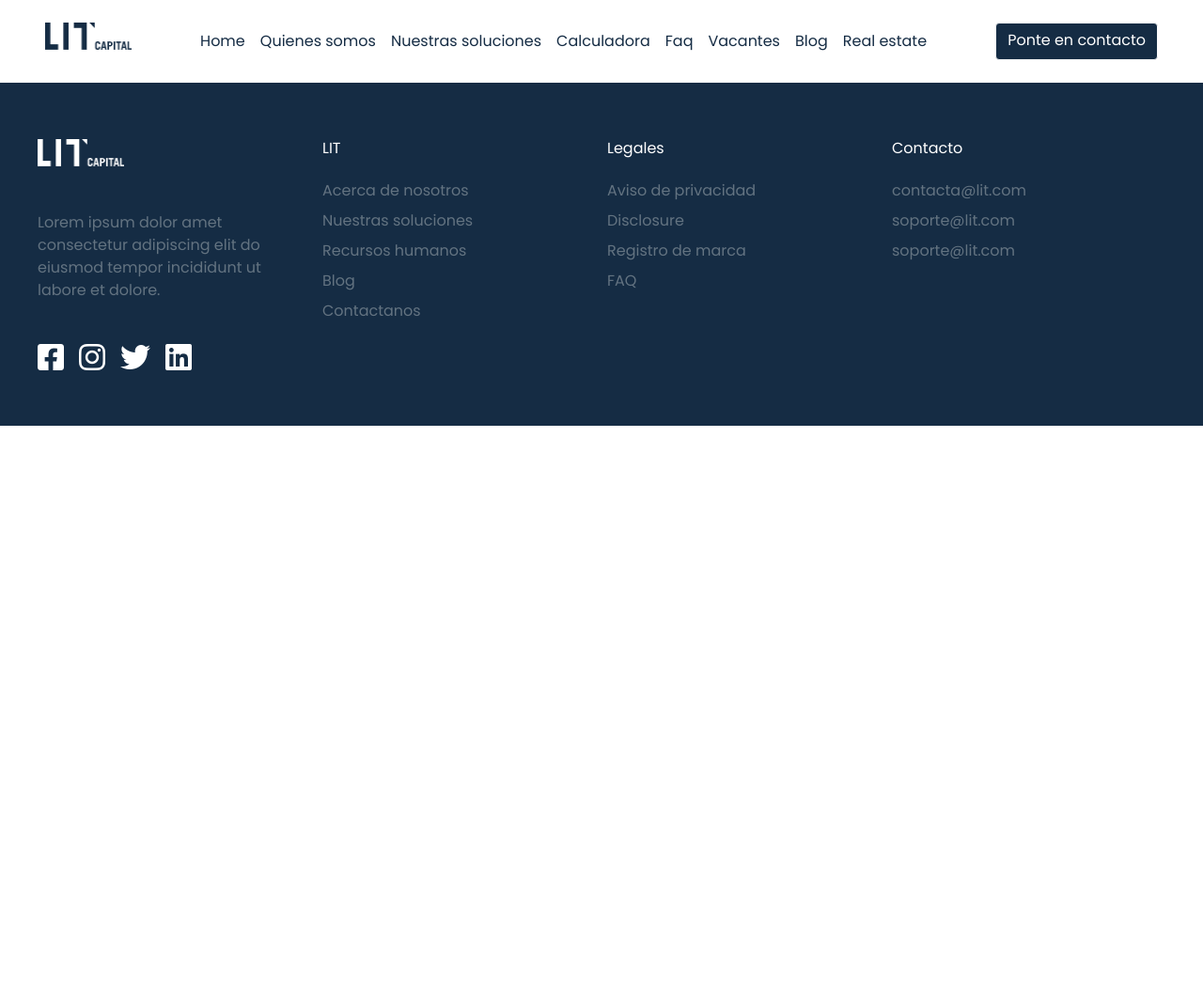
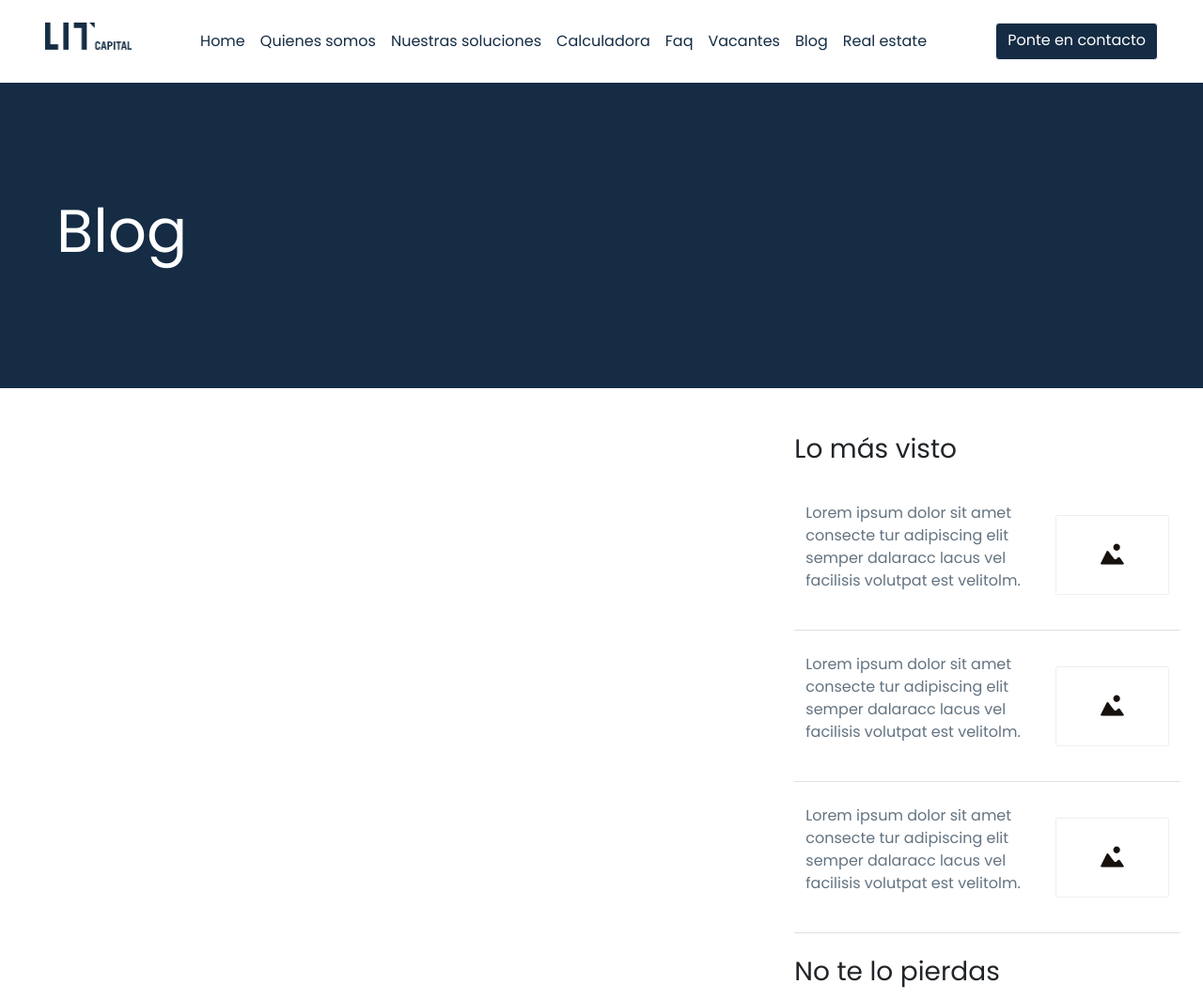
Before and after one commit to samuel-mc/lit-capital, a PHP site: page /lit_capital/blogB in a window 1280 px wide. Shown: the top 1064 px of the page at 94% size. Before the commit the page ends 453 px from the top, so only its background shows below. Run offline with PHP 8.4, Linux system fonts and the light colour scheme; some libraries are stand-ins or nearby versions.

Commit message:
Seccion blogB

```diff
--- a/public/css/generics.css
+++ b/public/css/generics.css
@@ -110,6 +110,36 @@
     transition: background-color 0.3s ease-in-out;
 }
 
+.blog__content {
+    display: grid;
+    grid-template-columns: 1fr 1fr 1fr;
+}
+
+.blog__content > .blog__entries {
+    grid-column: 1 / 3;
+}
+
+.blog__content > .blog__sidebar {
+    grid-column: 3 / 4;
+}
+
+.blog--lmv {
+    align-items: center;
+    border-bottom: 1px solid #e0e0e0;
+    display: grid;
+    gap: 12px;
+    grid-template-columns: 1fr 1fr 1fr;
+    padding: 24px 12px;
+}
+
+.blog--lmv > p {
+    grid-column: 1 / 3;
+}
+
+.blog--lmv > img {
+    grid-column: 3 / 4;
+}
+
 .grid--2cols {
     display: grid;
     grid-template-columns: 1fr 1fr;
@@ -215,6 +245,10 @@
     .p--container {
         padding: 24px;
     }
+
+    .blog__content {
+        grid-template-columns: 1fr;
+    }
 }
 
 @media (max-width: 767px) {
--- a/views/blog.php
+++ b/views/blog.php
@@ -3,5 +3,9 @@
 <main class="">
     <section class="mw--1440">
     </section>
+    <section class="mw--1440 px-5 py-0">
+        <iframe style="border-radius:12px" src="https://open.spotify.com/embed/episode/1Cnpar6QzToE3O4GMpQ2bd?utm_source=generator&theme=0" width="100%" height="320" frameBorder="0" allowfullscreen="" allow="autoplay; clipboard-write; encrypted-media; fullscreen; picture-in-picture" loading="lazy"></iframe>
+    </section>
+    <?php include 'components/contactoForm.php'; ?>
 </main>
 <?php include 'partials/footer.php'; ?>
--- a/views/blogB.php
+++ b/views/blogB.php
@@ -1,7 +1,41 @@
 <?php include 'partials/header.php'; ?>
 <?php include 'partials/navbar.php'; ?>
 <main class="">
-    <section class="mw--1440">
+    <section class="mw--1440 p--container bg--dark-blue">
+        <h2 class="text--2xl text--white">Blog</h2>
     </section>
+    <section class="mw--1440 p-4">
+        <div class="blog__content">
+            <main class="blog__entries"></main>
+            <aside class="blog__sidebar">
+                <div class="my-4">
+                    <h3 class="mb-3">Lo más visto</h3>
+                    <div class="blog--lmv">
+                        <p class="text--grey">
+                            Lorem ipsum dolor sit amet consecte tur adipiscing elit semper dalaracc lacus vel facilisis volutpat est velitolm.
+                        </p>
+                        <img src="<?php echo __ROOT__; ?>/public/img/blog/imgPlaceholder.png" class="w-100">
+                    </div>
+                    <div class="blog--lmv">
+                        <p class="text--grey">
+                            Lorem ipsum dolor sit amet consecte tur adipiscing elit semper dalaracc lacus vel facilisis volutpat est velitolm.
+                        </p>
+                        <img src="<?php echo __ROOT__; ?>/public/img/blog/imgPlaceholder.png" class="w-100">
+                    </div>
+                    <div class="blog--lmv">
+                        <p class="text--grey">
+                            Lorem ipsum dolor sit amet consecte tur adipiscing elit semper dalaracc lacus vel facilisis volutpat est velitolm.
+                        </p>
+                        <img src="<?php echo __ROOT__; ?>/public/img/blog/imgPlaceholder.png" class="w-100">
+                    </div>
+                </div>
+                <div class="my-4">
+                    <h3 class="mb-3">No te lo pierdas</h3>
+                    <iframe style="border-radius:12px" src="https://open.spotify.com/embed/episode/1Cnpar6QzToE3O4GMpQ2bd?utm_source=generator&theme=0" width="100%" height="352" frameBorder="0" allowfullscreen="" allow="autoplay; clipboard-write; encrypted-media; fullscreen; picture-in-picture" loading="lazy"></iframe>
+                </div>
+            </aside>
+        </div>
+    </section>
+    <?php include 'components/contactoForm.php'; ?>
 </main>
 <?php include 'partials/footer.php'; ?>
--- a/views/faq.php
+++ b/views/faq.php
@@ -2,6 +2,9 @@
 <?php include 'partials/navbar.php'; ?>
 <main class="">
     <section class="mw--1440">
-    </section>
+
+        </section>
+
+    <?php include 'components/contactoForm.php'; ?>
 </main>
 <?php include 'partials/footer.php'; ?>
--- a/views/index.php
+++ b/views/index.php
@@ -46,7 +46,7 @@
             </div>
         </div>
     </section>
-    <section class="mw--1440 bg--medium-blue p-4">
+    <section class="mw--1440 bg--medium-blue p-4" id="calculadora">
         <h2 class="text--2xl text--white text-center">Nuestra calculadora</h2>
     </section>
     <section class="mw--1440 p-5 ">
--- a/views/partials/navbar.php
+++ b/views/partials/navbar.php
@@ -19,16 +19,16 @@
                     <a class="a--<?php echo $navClass ?>" href="<?php echo __ROOT__; ?>/soluciones">Nuestras soluciones</a>
                 </li>
                 <li class="mx-2 my-2">
-                    <a class="a--<?php echo $navClass ?>" href="<?php echo __ROOT__; ?>">Calculadora</a>
+                    <a class="a--<?php echo $navClass ?>" href="<?php echo __ROOT__; ?>/#calculadora">Calculadora</a>
                 </li>
                 <li class="mx-2 my-2">
-                    <a class="a--<?php echo $navClass ?>" href="<?php echo __ROOT__; ?>">Faq</a>
+                    <a class="a--<?php echo $navClass ?>" href="<?php echo __ROOT__; ?>/faq">Faq</a>
                 </li>
                 <li class="mx-2 my-2">
                     <a class="a--<?php echo $navClass ?>" href="<?php echo __ROOT__; ?>">Vacantes</a>
                 </li>
                 <li class="mx-2 my-2">
-                    <a class="a--<?php echo $navClass ?>" href="<?php echo __ROOT__; ?>">Blog</a>
+                    <a class="a--<?php echo $navClass ?>" href="<?php echo __ROOT__; ?>/blog">Blog</a>
                 </li>
                 <li class="mx-2 my-2">
                     <a class="a--<?php echo $navClass ?>" href="<?php echo __ROOT__; ?>">Real estate</a>
@@ -70,16 +70,16 @@
                     <a class="a--white" href="<?php echo __ROOT__; ?>/soluciones">Nuestras soluciones</a>
                 </li>
                 <li class="my-2">
-                    <a class="a--white" href="<?php echo __ROOT__; ?>">Calculadora</a>
+                    <a class="a--white" href="<?php echo __ROOT__; ?>/#calculadora">Calculadora</a>
                 </li>
                 <li class="my-2">
-                    <a class="a--white" href="<?php echo __ROOT__; ?>">Faq</a>
+                    <a class="a--white" href="<?php echo __ROOT__; ?>/faq">Faq</a>
                 </li>
                 <li class="my-2">
                     <a class="a--white" href="<?php echo __ROOT__; ?>">Vacantes</a>
                 </li>
                 <li class="my-2">
-                    <a class="a--white" href="<?php echo __ROOT__; ?>">Blog</a>
+                    <a class="a--white" href="<?php echo __ROOT__; ?>/blog">Blog</a>
                 </li>
                 <li class="my-2">
                     <a class="a--white" href="<?php echo __ROOT__; ?>">Real estate</a>
```
Also changed, not shown: views/contacto.php (+29 -1 lines), public/img/blog/imgPlaceholder.png (added), public/img/contacto/hero.png (added).
